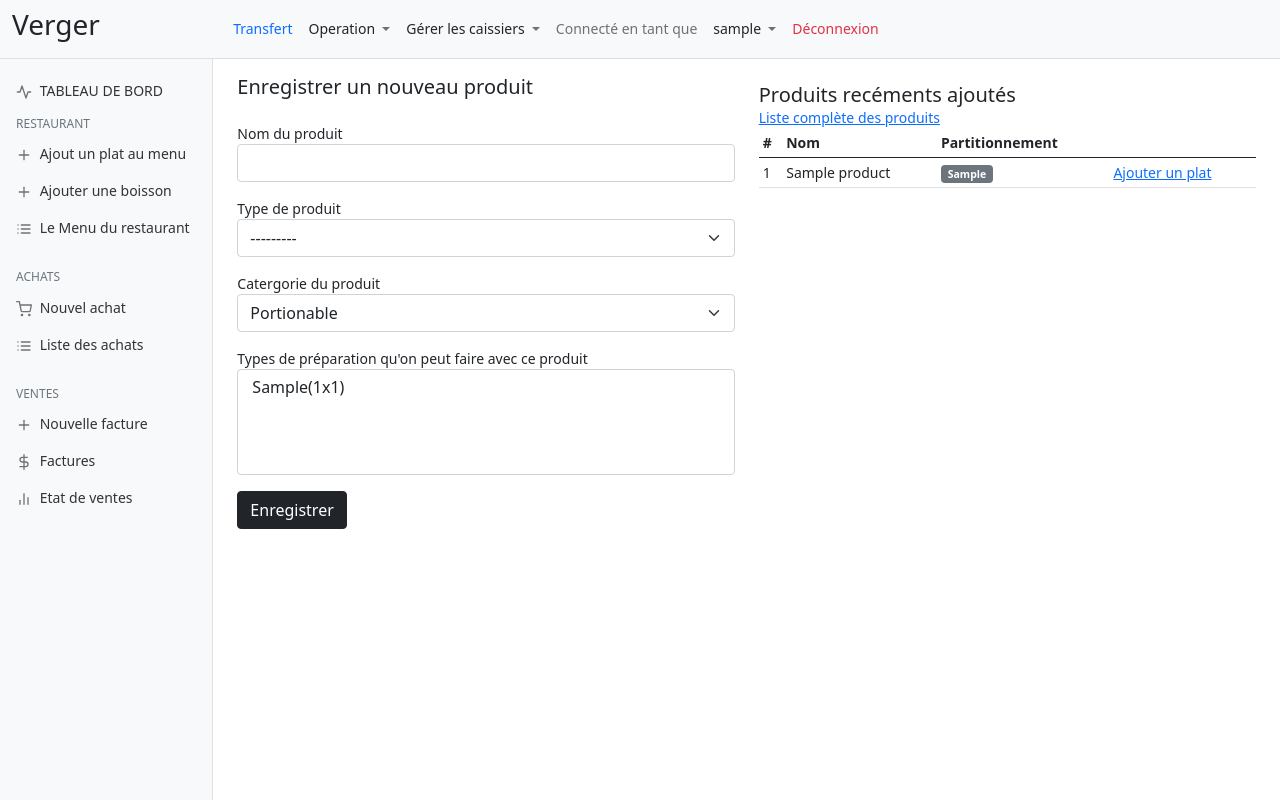
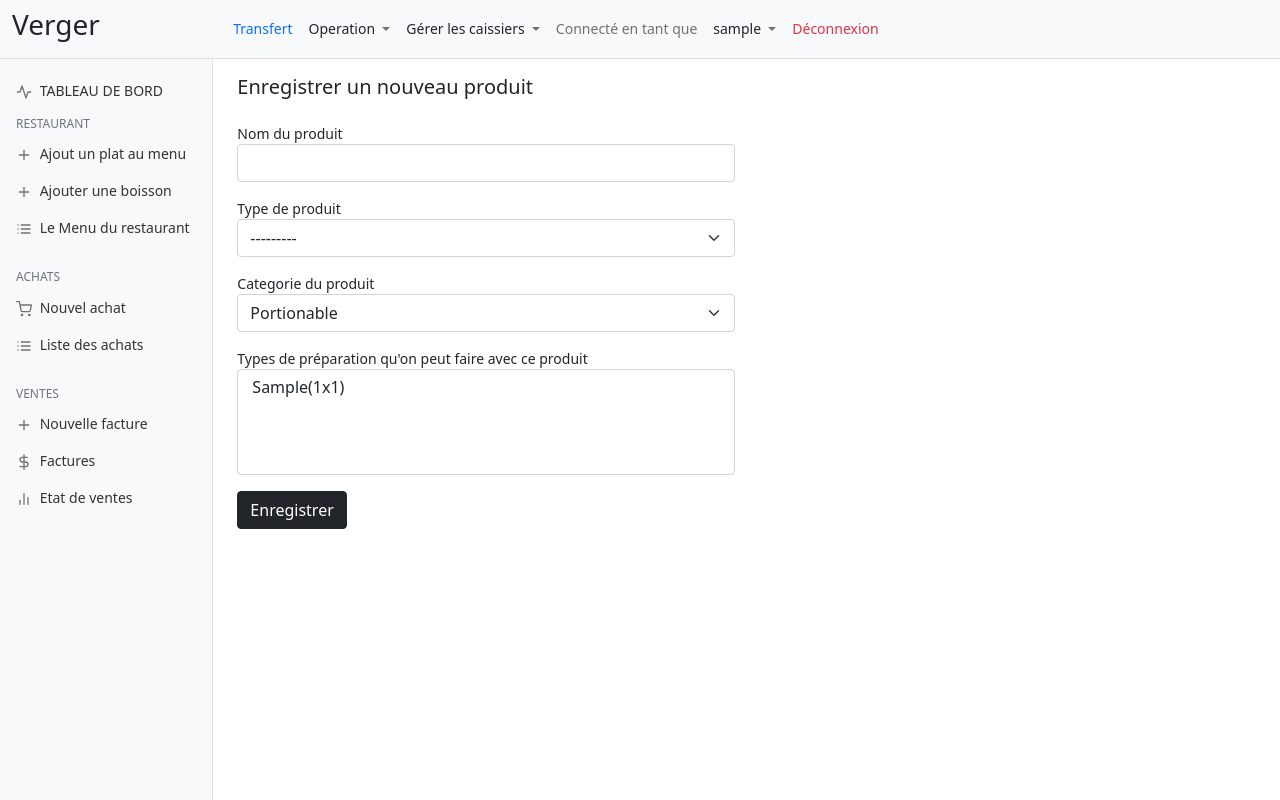
Before and after one commit to mono57/verger.stock-mgmt, a Django app: page /backoffice/product/add/ in a window 1280 px wide. Run offline with Django 3.2, Linux system fonts and the light colour scheme; a user stored in the database is signed in; tables that the repository leaves empty hold one stand-in row (values such as "Sample post"); some libraries are stand-ins or nearby versions.

Commit message:
redesign add product template

```diff
--- a/backoffice/models.py
+++ b/backoffice/models.py
@@ -62,7 +62,7 @@ class Product(TimeStampedModel):
         max_length=2,
         choices=ProductCategory.choices,
         default=ProductCategory.PORTIONABLE,
-        verbose_name="Catergorie du produit")
+        verbose_name="Categorie du produit")
 
     partition = models.ManyToManyField(
         PartitionFormulla,
--- a/backoffice/templates/backoffice/product_form.html
+++ b/backoffice/templates/backoffice/product_form.html
@@ -32,49 +32,5 @@
         </div>
     </form>
 </div>
-<div class="col-6">
-    <h1 class="h5 mt-2 mb-0">Produits recéments ajoutés </h1>
-    <a href="">Liste complète des produits</a>
-    <div class="table-responsive">
-        <table class="table table-sm">
-            <thead>
-                <tr>
-                    <th>#</th>
-                    <th>Nom</th>
-                    <th>Partitionnement</th>
-                    <th></th>
-                </tr>
-            </thead>
-            <tbody>
-                {% for product in products %}
-                <tr >
-                    <td>{{product.pk}}</td>
-                    <td>{{product.name}}</td>
-                   {% if product.is_portionable %}
-                    <td>{% for partition in product.partition.all %}
-                       <span class="badge bg-secondary">
-                         {{partition.cooking_type}}
-
-                       </span>
-                       <br>
-                        {% endfor %}
-                        </td>
-                    <td><a href="">Ajouter un plat</a></td>
-                   {% else %}
-                   <td colspan="2"><span class="badge bg-primary">
-                        Produit non portionable</span></td>
-                   {% endif %}
-                </tr>
-                {% empty %}
-                <tr>
-                    <td colspan="4">Aucun produit</td>
-                </tr>
-                {% endfor %}
-
-
-            </tbody>
-        </table>
-    </div>
-</div>
 
 {% endblock content %}
```
Also changed, not shown: backoffice/migrations/0012_merge_20210226_1713.py (added).
